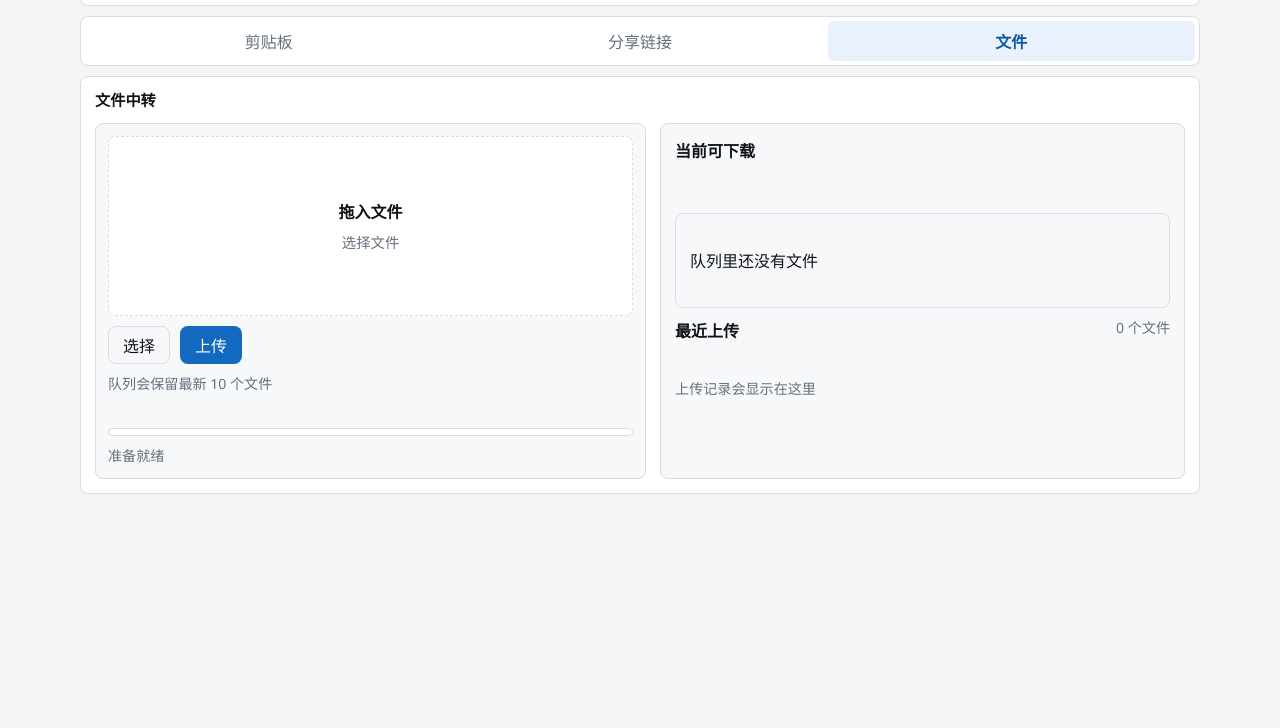
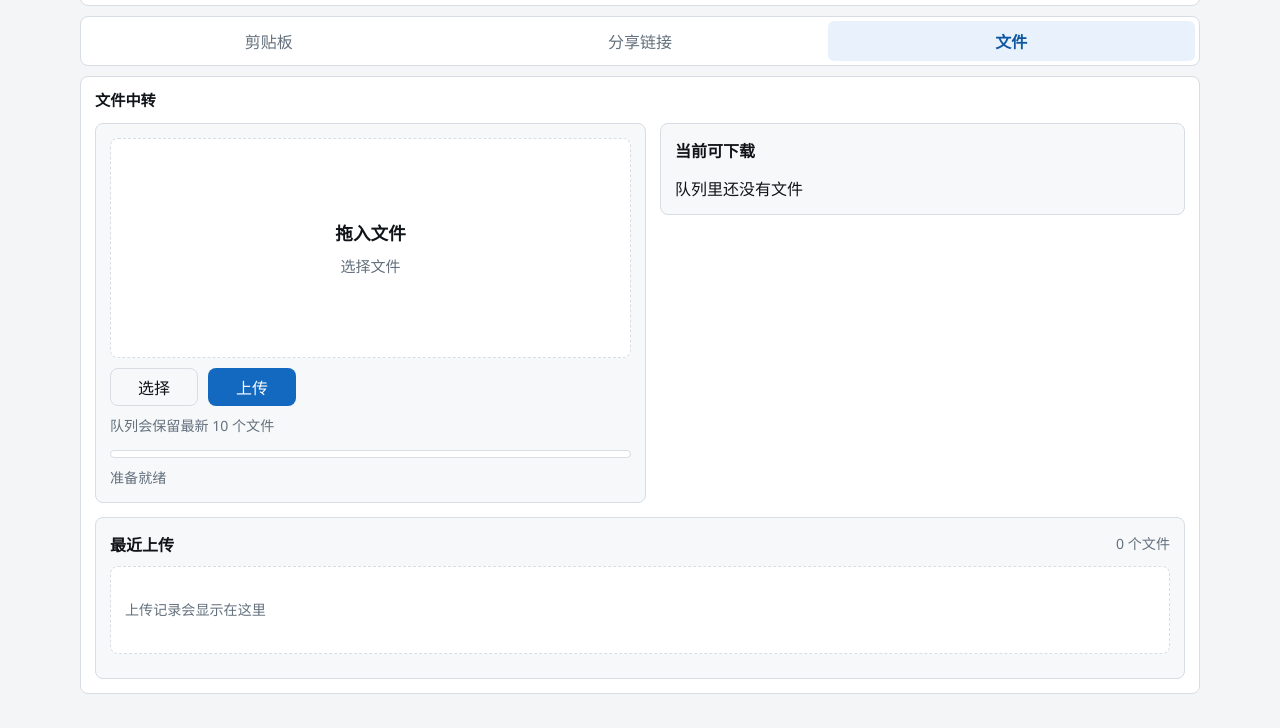
Before and after one commit to zqs1qiwan/ClipClip, a website with bundled scripts: page public/index.html in a window 1280 px wide. Both pictures are taken after a click on the button "文件". Shown: the part 72-800 px from the top of the page. Built offline with nearby package versions, Linux system fonts and the light colour scheme; files whose address does not match are found by name.

Commit message:
feat: redesign file transfer workspace

```diff
--- a/public/index.html
+++ b/public/index.html
@@ -85,7 +85,8 @@
             <h1 class="panel-title" data-i18n="file.title">File Transfer</h1>
           </div>
 
-          <div class="split-layout files-layout">
+          <div class="files-shell">
+            <div class="files-hero">
               <section class="file-box upload-panel">
                 <label class="upload-box" for="file-input">
                   <input id="file-input" type="file" />
@@ -105,23 +106,22 @@
                 <p class="muted-text" id="upload-status" data-i18n="file.idle">Ready.</p>
               </section>
 
-            <aside class="history-box">
-              <section class="history-section">
+              <section class="latest-panel">
                 <div class="section-head">
                   <strong data-i18n="file.latestTitle">Ready to download</strong>
                 </div>
-                <div class="result-box align-start" id="file-current">No files in the queue yet.</div>
+                <div class="result-box align-start file-current-box" id="file-current">No files in the queue yet.</div>
               </section>
+            </div>
 
-              <section class="history-section">
+            <section class="history-panel">
               <div class="section-head">
                 <strong data-i18n="file.queueTitle">Recent uploads</strong>
                 <span class="muted-text" id="file-count">0 files</span>
               </div>
-                <p class="muted-text" id="file-history-empty" data-i18n="file.historyEmpty">Upload history will appear here.</p>
+              <p class="muted-text history-empty-state" id="file-history-empty" data-i18n="file.historyEmpty">Upload history will appear here.</p>
               <ul class="history-list" id="file-history-list"></ul>
             </section>
-            </aside>
           </div>
         </section>
       </main>
--- a/public/styles.css
+++ b/public/styles.css
@@ -41,6 +41,10 @@
 
 * {
   box-sizing: border-box;
+}
+
+[hidden] {
+  display: none !important;
 }
 
 html,
@@ -336,13 +340,23 @@ pre {
   text-align: center;
 }
 
-.files-layout {
-  grid-template-columns: minmax(0, 1.05fr) minmax(340px, 1fr);
+.files-shell,
+.files-hero,
+.latest-panel,
+.history-panel {
+  display: grid;
+  gap: 14px;
 }
 
-.upload-panel {
-  align-content: start;
-  padding: 12px;
+.files-hero {
+  grid-template-columns: minmax(0, 1.05fr) minmax(0, 1fr);
+  align-items: start;
+}
+
+.upload-panel,
+.latest-panel,
+.history-panel {
+  padding: 14px;
   border: 1px solid var(--line);
   border-radius: 8px;
   background: var(--surface-muted);
@@ -354,12 +368,17 @@ pre {
 }
 
 .upload-box {
-  min-height: 180px;
+  min-height: 220px;
   border-style: dashed;
   cursor: pointer;
   flex-direction: column;
-  gap: 8px;
+  gap: 10px;
   background: var(--surface);
+}
+
+.upload-box:hover {
+  border-color: var(--line-strong);
+  background: var(--surface-muted);
 }
 
 .upload-box span {
@@ -368,14 +387,14 @@ pre {
 }
 
 .upload-title {
-  font-size: 1rem;
+  font-size: 1.1rem;
   font-weight: 700;
   color: var(--text);
 }
 
 .upload-subtitle {
   color: var(--text-muted);
-  font-size: 0.9rem;
+  font-size: 0.94rem;
 }
 
 .upload-box.is-dragging {
@@ -388,13 +407,17 @@ pre {
 }
 
 .selection-meta {
-  min-height: 44px;
+  min-height: 24px;
 }
 
 .upload-actions {
   display: flex;
   gap: 10px;
   flex-wrap: wrap;
+}
+
+.upload-actions button {
+  min-width: 88px;
 }
 
 .progress-track {
@@ -489,17 +512,21 @@ a {
 
 .history-list {
   display: grid;
-  gap: 10px;
+  gap: 8px;
   margin: 0;
   padding: 0;
   list-style: none;
 }
 
 .history-item {
-  padding: 12px;
+  padding: 12px 14px;
   border: 1px solid var(--line);
   border-radius: 8px;
   background: var(--surface);
+  display: grid;
+  grid-template-columns: minmax(0, 1fr) auto;
+  gap: 12px;
+  align-items: center;
 }
 
 .history-meta {
@@ -515,6 +542,55 @@ a {
 .result-card {
   width: 100%;
   text-align: left;
+}
+
+.file-current-box {
+  padding: 0;
+  border: none;
+  background: transparent;
+}
+
+.latest-panel .result-card {
+  padding: 16px;
+  border: 1px solid var(--line);
+  border-radius: 8px;
+  background: var(--surface);
+  gap: 12px;
+}
+
+.latest-panel .result-header {
+  align-items: center;
+}
+
+.latest-panel .result-title {
+  font-size: 1rem;
+}
+
+.latest-panel .result-actions {
+  align-items: center;
+}
+
+.history-panel {
+  gap: 10px;
+}
+
+.history-panel .section-head {
+  align-items: center;
+}
+
+.history-panel .history-actions {
+  align-items: center;
+  justify-content: flex-end;
+}
+
+.history-empty-state {
+  display: flex;
+  align-items: center;
+  min-height: 88px;
+  padding: 0 14px;
+  border: 1px dashed var(--line);
+  border-radius: 8px;
+  background: var(--surface);
 }
 
 .paste-panel {
@@ -536,6 +612,10 @@ a {
   .history-item,
   .section-head {
     display: grid;
+  }
+
+  .files-hero {
+    grid-template-columns: 1fr;
   }
 
   .toolbar,
```
Lines whose indentation alone changed are shown as unchanged.
